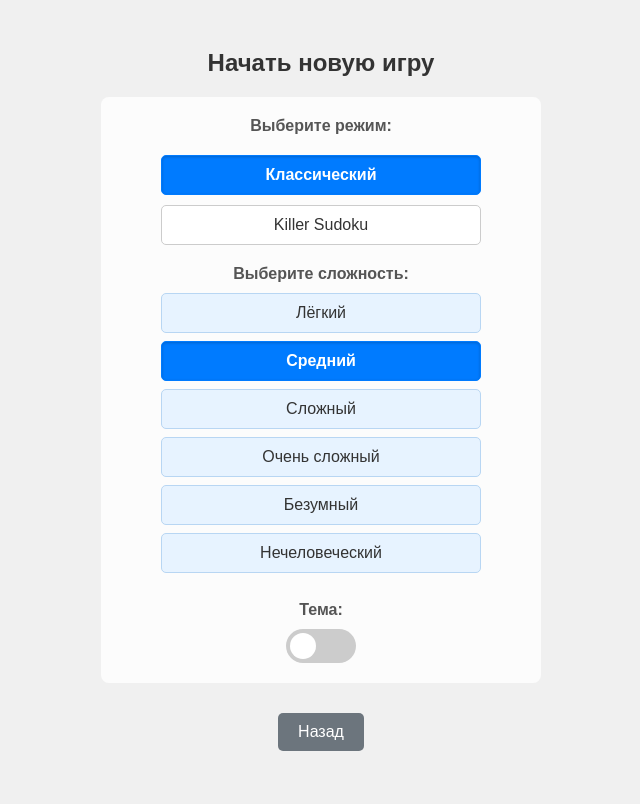
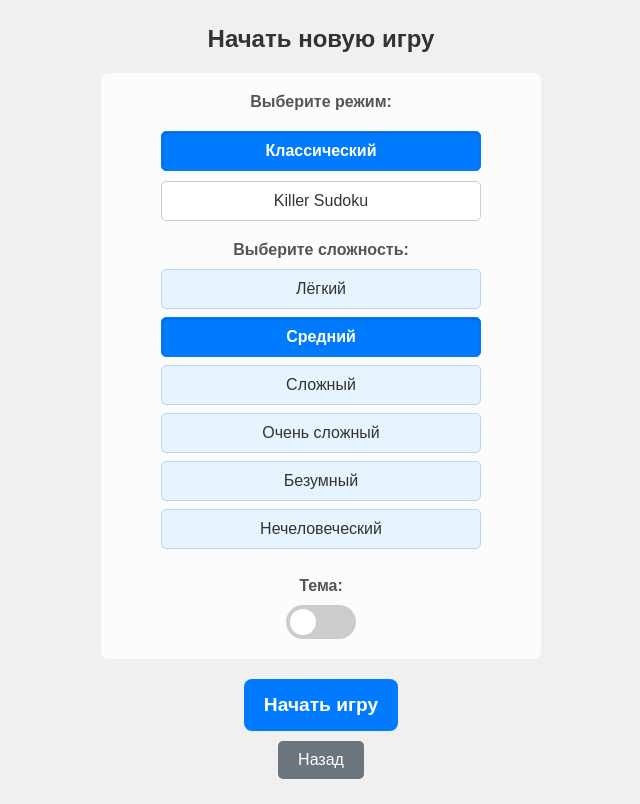
Before and after one commit to Metropole285/killer-sudoku, a plain HTML site: page index.html in a window 1280 px wide. Both pictures are taken after a click on the button "Новая игра". Shown: the whole page, without its empty margins (319-959 px from the left). Drawn offline with Linux system fonts and the light colour scheme.

Commit message:
Update index.html

```diff
--- a/index.html
+++ b/index.html
@@ -53,6 +53,7 @@
                 </label>
             </div>
         </div>
+         <button id="start-selected-game-button" class="large-button">Начать игру</button>
          <button id="back-to-initial-button">Назад</button>
     </div>
 
```
